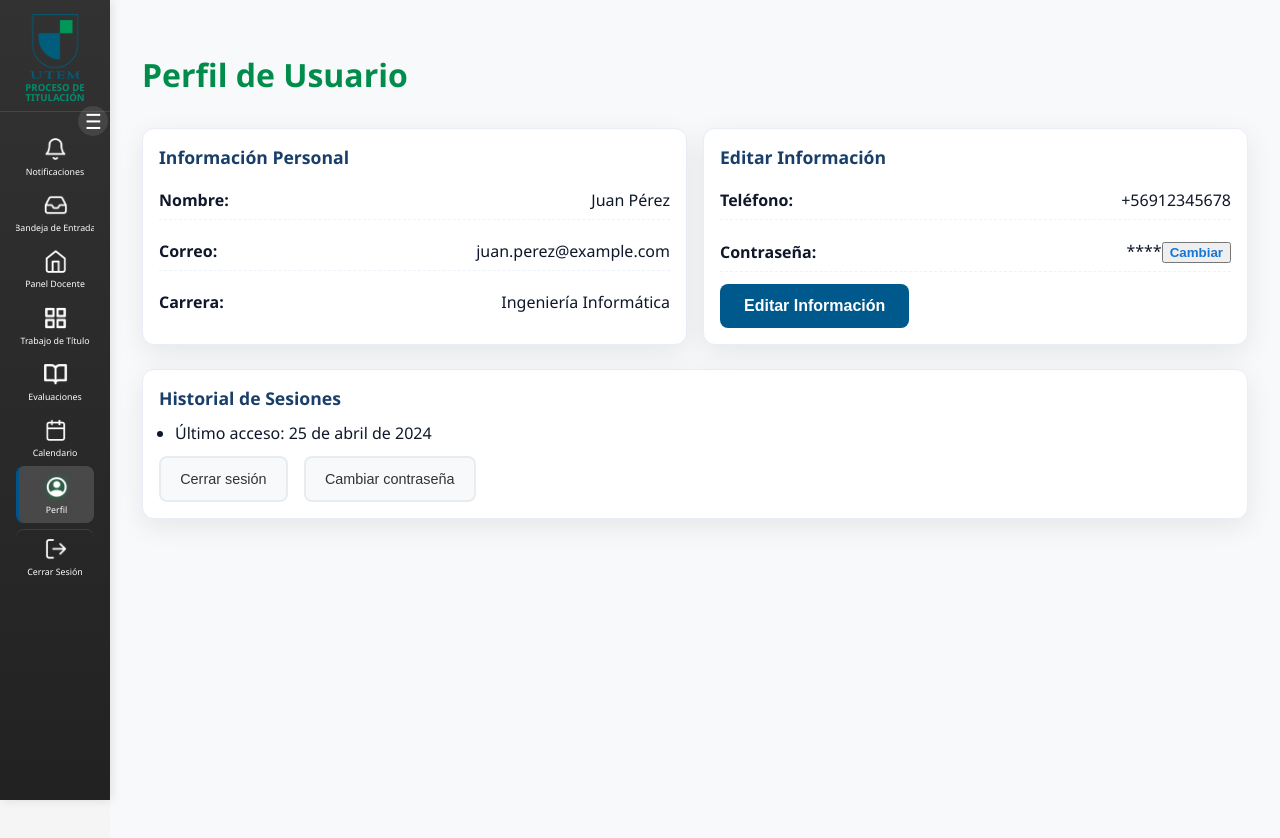
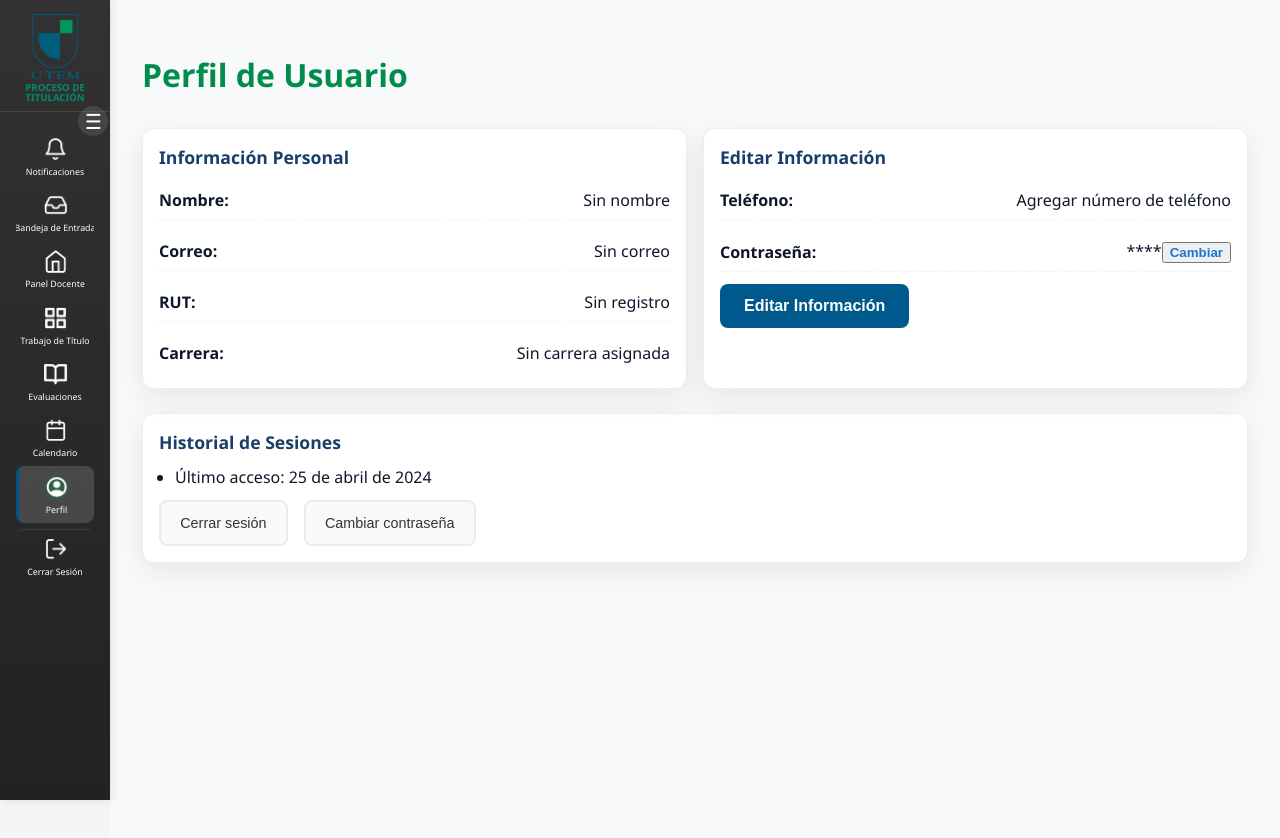
Before and after one commit to DMoyaR/trabajo_titulo, an Angular app in the folder frontend/: page /docente/perfil in a window 1280 px wide. Shown: the top 838 px of the page. Built offline with nearby package versions, Linux system fonts and the light colour scheme.

Commit message:
Se consigue información para perfil

```diff
--- a/frontend/src/app/auth.service.ts
+++ b/frontend/src/app/auth.service.ts
@@ -29,8 +29,11 @@ export class AuthService {
   }
 
   logout(): Observable<void> {
-    sessionStorage.removeItem('rol');
-    sessionStorage.removeItem('usuario');
+    const storageKeys = ['rol', 'usuario', 'userProfile', 'alumnoRut', 'alumnoCarrera'];
+    for (const key of storageKeys) {
+      localStorage.removeItem(key);
+      sessionStorage.removeItem(key);
+    }
 
     return this.http.post<void>(`${this.base}/logout`, {}).pipe(
       catchError(() => of(void 0)),
--- a/frontend/src/app/features/alumno/perfil/alumno-perfil.component.html
+++ b/frontend/src/app/features/alumno/perfil/alumno-perfil.component.html
@@ -3,16 +3,18 @@
 <div class="grid">
   <div class="card">
     <h3>Información Personal</h3>
-    <div class="row"><b>Nombre</b><span>Juan Pérez</span></div>
-    <div class="row"><b>Correo</b><span>juan.perez@example.com</span></div>
-    <div class="row"><b>Carrera</b><span>Ingeniería Informática</span></div>
+    <div class="row"><b>Nombre</b><span>{{ userProfile?.nombre || 'Sin nombre' }}</span></div>
+    <div class="row"><b>Correo</b><span>{{ userProfile?.correo || 'Sin correo' }}</span></div>
+    <div class="row"><b>RUT</b><span>{{ userProfile?.rut || 'Sin registro' }}</span></div>
+    <div class="row"><b>Carrera</b><span>{{ userProfile?.carrera || 'Sin carrera asignada' }}</span></div>
+    <div class="row"><b>Teléfono</b><span>{{ tel || 'Sin teléfono registrado' }}</span></div>
   </div>
 
   <div class="card">
     <h3>Editar</h3>
     <div class="row">
       <b>Teléfono</b>
-      <input class="inp" type="tel" placeholder="Agregar número de teléfono" [(ngModel)]="tel" />
+           <input class="inp" type="tel" placeholder="Agregar número de teléfono" [(ngModel)]="tel"/>
     </div>
     <div class="row">
       <b>Contraseña</b>
--- a/frontend/src/app/features/alumno/perfil/alumno-perfil.component.ts
+++ b/frontend/src/app/features/alumno/perfil/alumno-perfil.component.ts
@@ -1,6 +1,7 @@
-import { Component, signal } from '@angular/core';
+import { Component, OnInit, inject } from '@angular/core';
 import { CommonModule } from '@angular/common';
 import { FormsModule } from '@angular/forms';
+import { CurrentUserService, CurrentUserProfile } from '../../../shared/services/current-user.service';
 
 /** Perfil de usuario (ESTUDIANTE_13) */
 @Component({
@@ -10,6 +11,17 @@ import { FormsModule } from '@angular/forms';
   templateUrl: './alumno-perfil.component.html',
   styleUrls: ['./alumno-perfil.component.css'],
 })
-export class AlumnoPerfilComponent {
-  tel = signal('');
+export class AlumnoPerfilComponent implements OnInit {
+  private readonly currentUserService = inject(CurrentUserService);
+
+  userProfile: CurrentUserProfile | null = null;
+  tel = '';
+
+  ngOnInit(): void {
+    const profile = this.currentUserService.getProfile();
+    if (profile) {
+      this.userProfile = profile;
+      this.tel = profile.telefono ?? '';
+    }
+  }
 }
--- a/frontend/src/app/features/auth/login/login.component.ts
+++ b/frontend/src/app/features/auth/login/login.component.ts
@@ -3,6 +3,7 @@ import { CommonModule } from '@angular/common';
 import { FormBuilder, FormGroup, ReactiveFormsModule, Validators } from '@angular/forms';
 import { Router, RouterLink } from '@angular/router';
 import { HttpClient } from '@angular/common/http';
+import { CurrentUserService } from '../../../shared/services/current-user.service';
 
 interface LoginResponse {
   status: string;
@@ -13,6 +14,7 @@ interface LoginResponse {
   rut?: string | null;
   carrera?: string | null;
   id?: number;
+  telefono?: string | null;
 }
 
 
@@ -27,6 +29,7 @@ export class LoginComponent implements OnInit {
   private fb = inject(FormBuilder);
   private http = inject(HttpClient);
   private router = inject(Router);
+  private currentUserService = inject(CurrentUserService);
 
   form!: FormGroup;
   loading = signal(false);
@@ -52,6 +55,16 @@ export class LoginComponent implements OnInit {
           localStorage.setItem('rol', res.rol);
           localStorage.setItem('usuario', res.nombre);
 
+          this.currentUserService.saveProfile({
+            id: res.id ?? null,
+            rol: res.rol,
+            nombre: res.nombre,
+            correo: res.correo,
+            rut: res.rut ?? null,
+            carrera: res.carrera ?? null,
+            telefono: res.telefono ?? null,
+          });
+
           if (res.rol === 'alumno') {
             if (res.rut) {
               localStorage.setItem('alumnoRut', res.rut);
@@ -71,13 +84,11 @@ export class LoginComponent implements OnInit {
           if (res.rol === 'alumno') {
             this.router.navigateByUrl('/alumno/dashboard');
           } else if (res.rol === 'docente') {
-
             this.router.navigateByUrl('/docente/dashboard');
-
           } else if (res.rol === 'coordinador') {
             this.router.navigateByUrl('/coordinacion/inicio');
           }
-},
+        },
         error: () => {
           console.log('Problemas de login'); // Error
           this.error.set('Credenciales inválidas');
--- a/frontend/src/app/features/coordinacion/Perfil/perfil.component.html
+++ b/frontend/src/app/features/coordinacion/Perfil/perfil.component.html
@@ -4,9 +4,10 @@
   <div class="grid">
     <div class="card">
       <h3>Información Personal</h3>
-      <div class="row"><b>Nombre:</b><span>{{ userProfile.nombre || 'Juan Pérez' }}</span></div>
-      <div class="row"><b>Correo:</b><span>{{ userProfile.correo || 'juan.perez@example.com' }}</span></div>
-      <div class="row"><b>Carrera:</b><span>{{ userProfile.carrera || 'Ingeniería Informática' }}</span></div>
+      <div class="row"><b>Nombre:</b><span>{{ userProfile.nombre || 'Sin nombre' }}</span></div>
+      <div class="row"><b>Correo:</b><span>{{ userProfile.correo || 'Sin correo' }}</span></div>
+      <div class="row"><b>RUT:</b><span>{{ userProfile.rut || 'Sin registro' }}</span></div>
+      <div class="row"><b>Carrera:</b><span>{{ userProfile.carrera || 'Sin carrera asignada' }}</span></div>
     </div>
 
     <div class="card">
--- a/frontend/src/app/features/coordinacion/Perfil/perfil.component.ts
+++ b/frontend/src/app/features/coordinacion/Perfil/perfil.component.ts
@@ -1,14 +1,11 @@
-import { Component, OnInit } from '@angular/core';
+import { Component, OnInit, inject } from '@angular/core';
 import { CommonModule } from '@angular/common';
 import { FormsModule } from '@angular/forms';
 import { Router } from '@angular/router';
 import { AuthService } from '../../../auth.service';
+import { CurrentUserService, CurrentUserProfile } from '../../../shared/services/current-user.service';
 
-interface UserProfile {
-  nombre: string;
-  correo: string;
-  carrera: string;
-  telefono?: string;
+interface UserProfile extends CurrentUserProfile {
   ultimoAcceso?: string;
   contrasena?: string;
 }
@@ -21,13 +18,17 @@ interface UserProfile {
   styleUrls: ['./perfil.component.css'],
 })
 export class CoordinacionPerfilComponent implements OnInit {
+  private readonly currentUserService = inject(CurrentUserService);
   isEditing = false;
 
   userProfile: UserProfile = {
+    id: null,
+    rol: '',
     nombre: '',
     correo: '',
-    carrera: '',
-    telefono: '',
+    rut: null,
+    carrera: null,
+    telefono: null,
     ultimoAcceso: '',
     contrasena: '',
   };
@@ -45,12 +46,14 @@ export class CoordinacionPerfilComponent implements OnInit {
   async loadUserProfile(): Promise<void> {
     this.isLoading = true;
     try {
+      const profile = this.currentUserService.getProfile();
+      if (!profile) {
+        throw new Error('Perfil no disponible');
+      }
+
       this.userProfile = {
-        nombre: 'Juan Pérez',
-        correo: 'juan.perez@example.com',
-        carrera: 'Ingeniería Informática',
-        telefono: '+56912345678',
-        ultimoAcceso: '25 de abril de 2024',
+        ...this.userProfile,
+        ...profile,
       };
       this.editableProfile = { ...this.userProfile };
     } catch (error) {
--- a/frontend/src/app/features/docente/perfil/docente-perfil.component.html
+++ b/frontend/src/app/features/docente/perfil/docente-perfil.component.html
@@ -3,9 +3,10 @@
 <div class="grid">
   <div class="card">
     <h3>Información Personal</h3>
-    <div class="row"><b>Nombre:</b><span>{{ userProfile.nombre || 'Juan Pérez' }}</span></div>
-    <div class="row"><b>Correo:</b><span>{{ userProfile.correo || 'juan.perez@example.com' }}</span></div>
-    <div class="row"><b>Carrera:</b><span>{{ userProfile.carrera || 'Ingeniería Informática' }}</span></div>
+    <div class="row"><b>Nombre:</b><span>{{ userProfile.nombre || 'Sin nombre' }}</span></div>
+    <div class="row"><b>Correo:</b><span>{{ userProfile.correo || 'Sin correo' }}</span></div>
+    <div class="row"><b>RUT:</b><span>{{ userProfile.rut || 'Sin registro' }}</span></div>
+    <div class="row"><b>Carrera:</b><span>{{ userProfile.carrera || 'Sin carrera asignada' }}</span></div>
   </div>
 
   <div class="card">
--- a/frontend/src/app/features/docente/perfil/docente-perfil.component.ts
+++ b/frontend/src/app/features/docente/perfil/docente-perfil.component.ts
@@ -1,12 +1,9 @@
-import { Component } from '@angular/core';
+import { Component, OnInit, inject } from '@angular/core';
 import { CommonModule } from '@angular/common';
 import { FormsModule } from '@angular/forms';
+import { CurrentUserService, CurrentUserProfile } from '../../../shared/services/current-user.service';
 
-interface UserProfile {
-  nombre: string;
-  correo: string;
-  carrera: string;
-  telefono?: string;
+interface UserProfile extends CurrentUserProfile {
   ultimoAcceso?: string;
   contrasena?: string;
 }
@@ -19,14 +16,19 @@ interface UserProfile {
   templateUrl: './docente-perfil.component.html',
   styleUrls: ['./docente-perfil.component.css'],
 })
-export class DocentePerfilComponent {
+export class DocentePerfilComponent implements OnInit {
+  private readonly currentUserService = inject(CurrentUserService);
+
   isEditing = false;
 
   userProfile: UserProfile = {
+    id: null,
+    rol: '',
     nombre: '',
     correo: '',
-    carrera: '',
-    telefono: '',
+    rut: null,
+    carrera: null,
+    telefono: null,
     ultimoAcceso: '',
     contrasena: '',
   };
@@ -42,12 +44,14 @@ export class DocentePerfilComponent {
   async loadUserProfile(): Promise<void> {
     this.isLoading = true;
     try {
+      const profile = this.currentUserService.getProfile();
+      if (!profile) {
+        throw new Error('Perfil no disponible');
+      }
+
       this.userProfile = {
-        nombre: 'Juan Pérez',
-        correo: 'juan.perez@example.com',
-        carrera: 'Ingeniería Informática',
-        telefono: '+56912345678',
-        ultimoAcceso: '25 de abril de 2024',
+        ...this.userProfile,
+        ...profile,
       };
       this.editableProfile = { ...this.userProfile };
     } catch (error) {
--- /dev/null
+++ b/frontend/src/app/shared/services/current-user.service.ts
@@ -0,0 +1,49 @@
+import { Injectable } from '@angular/core';
+
+export interface CurrentUserProfile {
+  id: number | null;
+  rol: string;
+  nombre: string;
+  correo: string;
+  rut: string | null;
+  carrera: string | null;
+  telefono: string | null;
+}
+
+const STORAGE_KEY = 'userProfile';
+
+@Injectable({ providedIn: 'root' })
+export class CurrentUserService {
+  private readonly storageKey = STORAGE_KEY;
+
+  getProfile(): CurrentUserProfile | null {
+    const stored = localStorage.getItem(this.storageKey);
+    if (!stored) {
+      return null;
+    }
+
+    try {
+      const parsed = JSON.parse(stored) as Partial<CurrentUserProfile>;
+      return {
+        id: parsed.id ?? null,
+        rol: parsed.rol ?? '',
+        nombre: parsed.nombre ?? '',
+        correo: parsed.correo ?? '',
+        rut: parsed.rut ?? null,
+        carrera: parsed.carrera ?? null,
+        telefono: parsed.telefono ?? null,
+      };
+    } catch (error) {
+      console.error('No se pudo parsear la información del usuario', error);
+      return null;
+    }
+  }
+
+  saveProfile(profile: CurrentUserProfile): void {
+    localStorage.setItem(this.storageKey, JSON.stringify(profile));
+  }
+
+  clearProfile(): void {
+    localStorage.removeItem(this.storageKey);
+  }
+}
```
Also changed, not shown: 1 other file (tests, documents, lock files or other folders).
